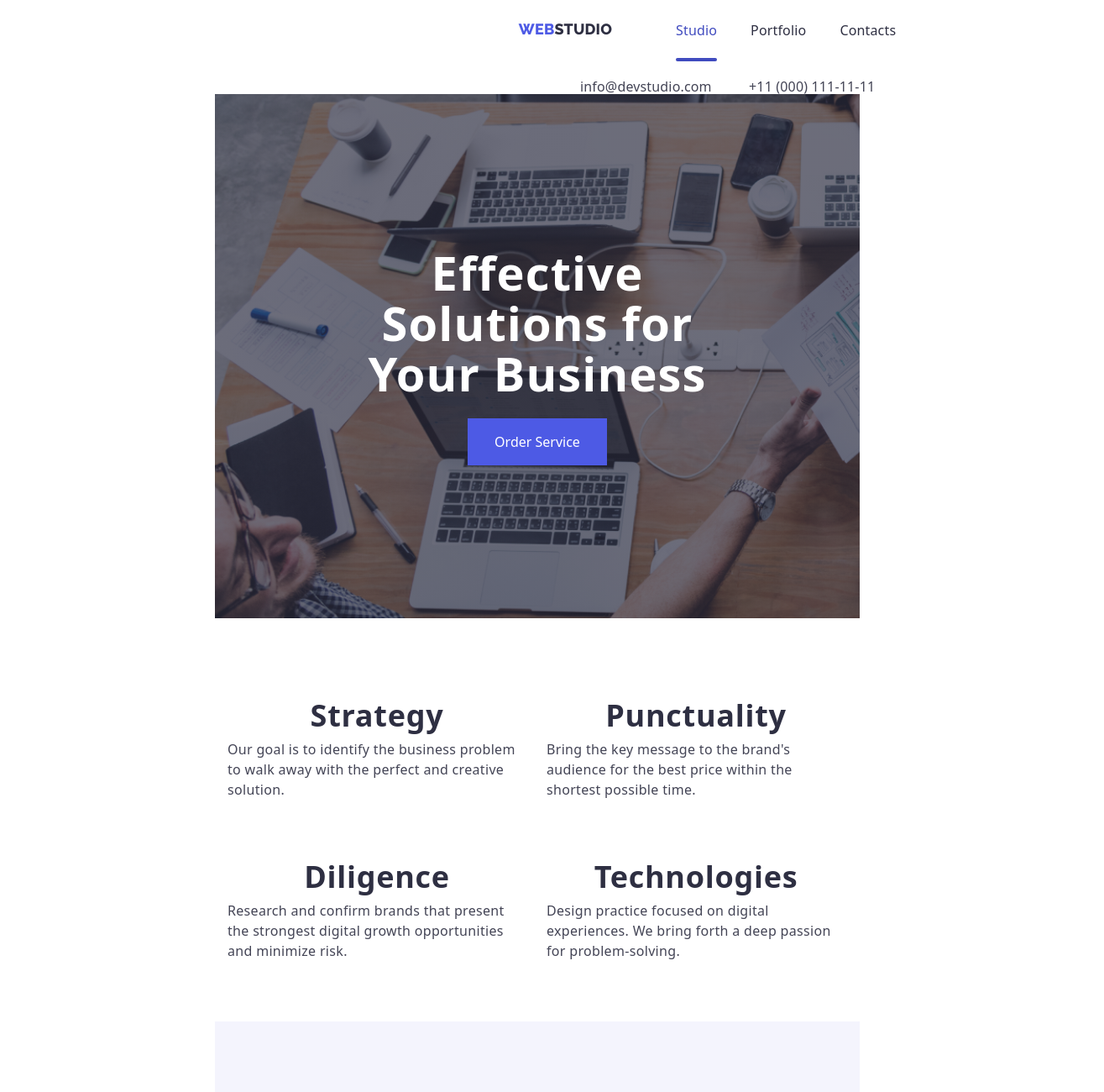
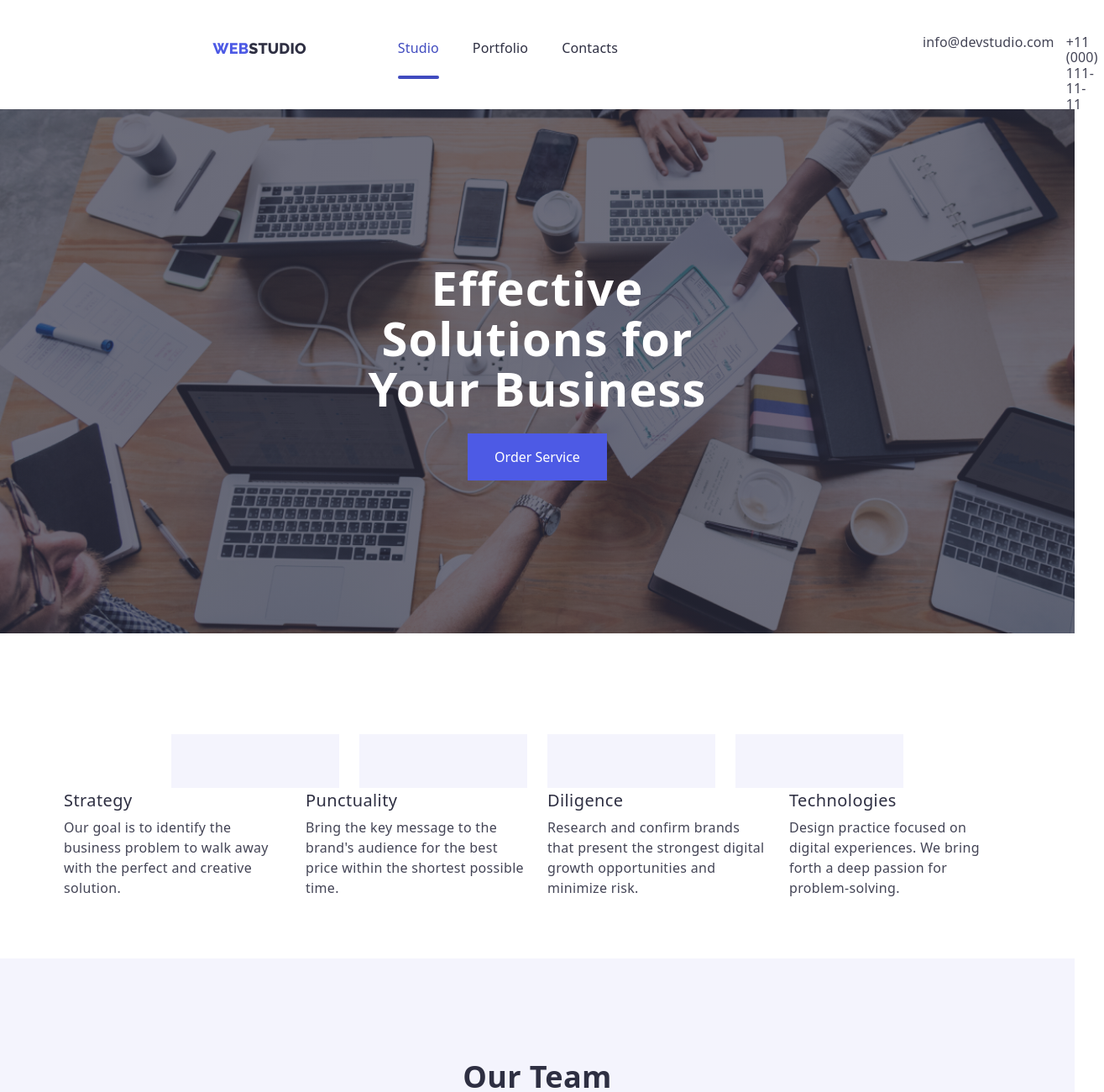
Before and after one commit to barteksbr/goit-markup-hw-07, a plain HTML site: page index.html in a window 1280 px wide. Shown: the top 1300 px of the page at 84% size, 1315 px wide, since content can reach past the window. Drawn offline with nearby package versions, Linux system fonts and the light colour scheme.

Commit message:
media 1200px

```diff
--- a/css/flex.css
+++ b/css/flex.css
@@ -10,6 +10,15 @@
 @media(min-width:768px) {
     .header_container {
         width: 768px;
+        flex-wrap: nowrap;
+        margin-left: 20px;
+    }
+}
+
+@media(min-width:1200px) {
+    .header_container {
+        width: 1200px;
+
     }
 }
 
@@ -40,6 +49,9 @@
 @media(min-width:768px) {
     .navi_container {
         display: flex;
+        padding-right: 156px;
+        position: relative;
+        top: 21px
     }
 }
 
@@ -67,6 +79,12 @@
     flex-direction: row-reverse
 }
 
+@media(min-width:768px) {
+    .phone_mobile_section {
+        width: 768px;
+    }
+}
+
 
 .title_container {
     display: flex;
@@ -85,6 +103,13 @@
     padding-top: 0;
 }
 
+@media(min-width:1200px) {
+    .goal_list_container {
+        display: flex;
+        padding-top: 120px;
+    }
+}
+
 .section_container {
     width: 736px;
     display: flex;
@@ -99,6 +124,14 @@
         width: auto;
         flex-wrap: wrap;
         flex-direction: row;
+    }
+}
+
+@media(min-width:1200px) {
+    .section_container {
+        width:1200px;
+        justify-content: center;
+        margin-top: 0px;
     }
 }
 
--- a/css/style.css
+++ b/css/style.css
@@ -33,6 +33,12 @@ body {
     left: 50%;
     transform: translate(-50%, -50%);
     background: #FCFCFC;
+}
+
+@media(min-width:768px) {
+    .mobile_menu {
+        display: none;
+    }
 }
 
 .is-open {
@@ -141,6 +147,15 @@ body {
     }
 }
 
+@media(min-width:1200px) {
+    .container {
+        width: 1200px;
+        display: flex;
+        flex-direction: column;
+        align-items: center;
+    }
+}
+
 .doing_container {
     width: 1158px;
     padding: 0px 15px;
@@ -158,6 +173,8 @@ body {
 @media(min-width:768px) {
     .customer_container {
         width: 768px;
+        width: auto;
+        ;
     }
 }
 
@@ -196,6 +213,14 @@ body {
     text-decoration: none;
     font-size: 18px;
     line-height: 21px;
+}
+
+@media(min-width:768px) {
+    .firm_name_top {
+        position: relative;
+        left: -33px;
+        top: 23px;
+    }
 }
 
 
@@ -257,7 +282,20 @@ body {
 
 @media(min-width:768px) {
     .adress {
-        display: block;
+        padding-left: 0;
+        display: flex;
+        flex-direction: column;
+    }
+}
+
+@media(min-width:1200px) {
+    .adress {
+        padding-left: 200px;
+        display: flex;
+        flex-direction: row;
+        width: 358px;
+        position: relative;
+        top: 10px;
     }
 }
 
@@ -275,6 +313,12 @@ body {
     color: #4D5AE5;
 }
 
+@media(min-width:768px) {
+    .contact-links {
+        padding: 7px;
+    }
+}
+
 .title_section {
     background-color: #2E2F42;
     width: 428px;
@@ -286,6 +330,7 @@ body {
 @media(min-width:768px) {
     .title_section {
         width: 768px;
+        width: auto;
     }
 }
 
@@ -501,12 +546,26 @@ body {
     }
 }
 
+@media(min-width:1200px) {
+    .target_list {
+        align-items: baseline;
+    }
+}
+
 .target_titles {
     color: #2E2F42;
     font-weight: 700;
     font-size: 36px;
     letter-spacing: 0.02em;
     line-height: 40px;
+}
+
+@media(min-width:1200px) {
+    .target_titles {
+        font-size: 20px;
+        font-weight: 500;
+        line-height: 24px;
+    }
 }
 
 .doing_pics {
@@ -528,6 +587,12 @@ body {
 @media(min-width:768px) {
     .goals {
         width: 356px;
+    }
+}
+
+@media(min-width:1200px) {
+    .goals {
+        width: 264px;
     }
 }
 
@@ -569,6 +634,7 @@ body {
 @media(min-width:768px) {
     .team_section {
         width: 768px;
+        width: auto;
     }
 }
 
@@ -758,6 +824,7 @@ li:hover .overlay {
 @media(min-width: 768px) {
     .footer {
         width: 768px;
+        width: auto;
     }
 }
 
```
